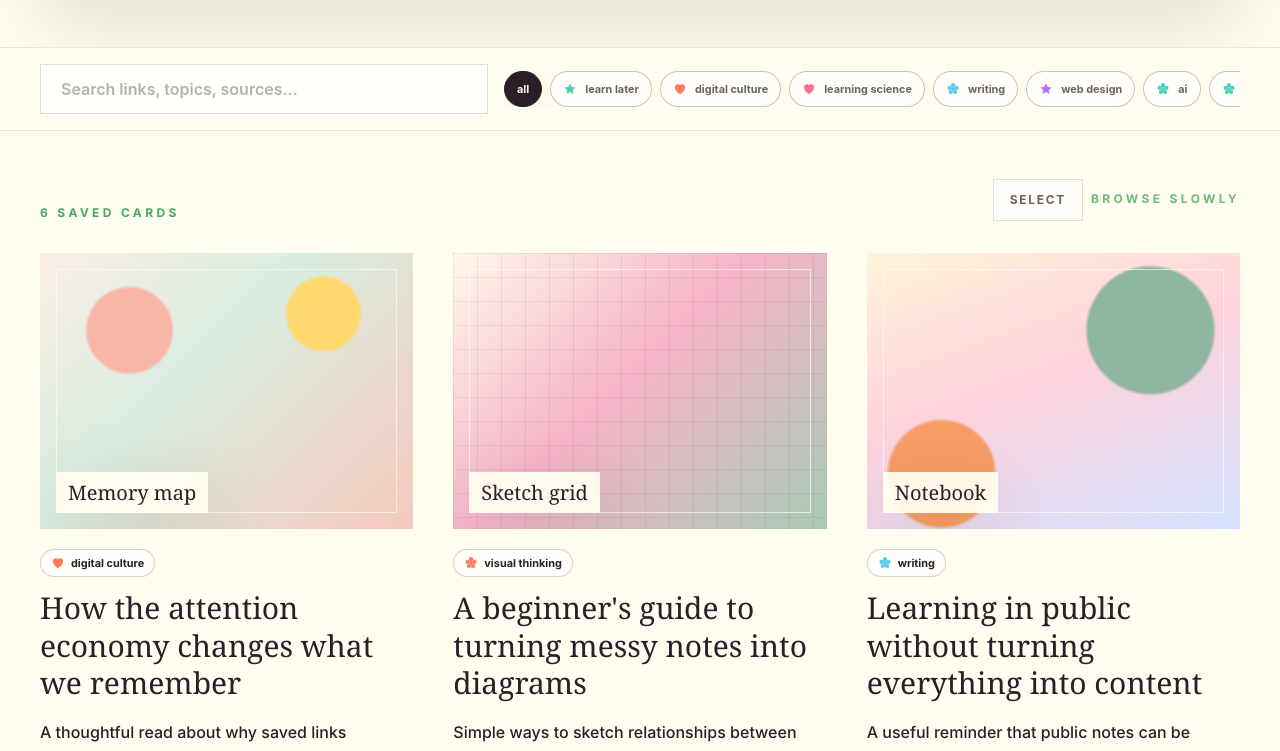
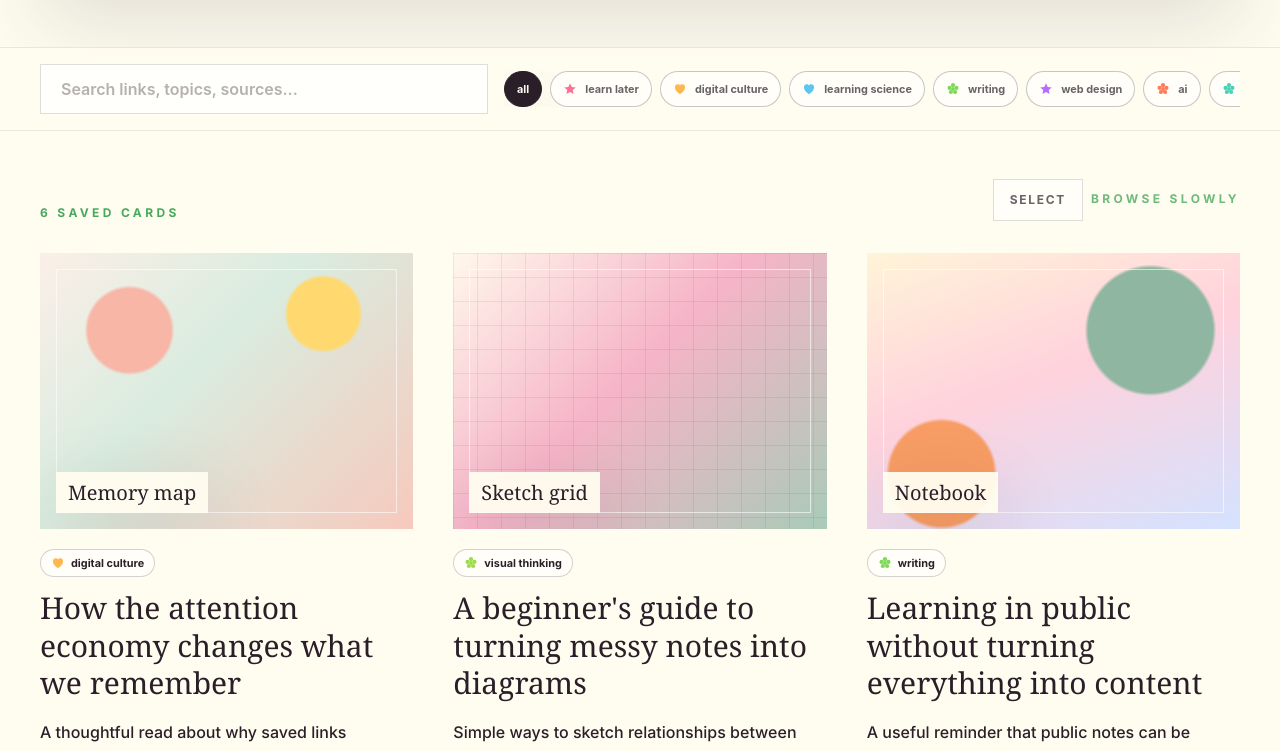
Before and after one commit to kaylindo149-cpu/learning-hub, a Next.js app: page / in a window 1280 px wide. Shown: the part 759-1510 px from the top of the page. Built offline with nearby package versions, Linux system fonts and the light colour scheme.

Commit message:
Use distinct tag mark colors

```diff
--- a/src/components/LearningArchive.tsx
+++ b/src/components/LearningArchive.tsx
@@ -68,7 +68,16 @@ const tagMarkColors = [
   "#7ed957",
   "#b86bff",
   "#ff7a59",
-  "#48d1b5"
+  "#48d1b5",
+  "#ff4f64",
+  "#9bdc4a",
+  "#4aa8ff",
+  "#f05bd5",
+  "#2ec4b6",
+  "#ff9f1c",
+  "#6a9cff",
+  "#c77dff",
+  "#00b894"
 ];
 
 const tagMarkShapes = ["star", "flower", "heart"] as const;
@@ -79,12 +88,24 @@ function getTagMarkSeed(tag: string) {
     .reduce((total, char) => total + char.charCodeAt(0), 0);
 }
 
-function TagMark({ muted = false, tag }: { muted?: boolean; tag: string }) {
+function TagMark({
+  colorIndex,
+  muted = false,
+  tag
+}: {
+  colorIndex?: number;
+  muted?: boolean;
+  tag: string;
+}) {
   const seed = getTagMarkSeed(tag);
   const shape = tagMarkShapes[seed % tagMarkShapes.length];
+  const resolvedColorIndex =
+    typeof colorIndex === "number" && colorIndex >= 0
+      ? colorIndex
+      : seed;
   const color = muted
     ? "rgba(45, 40, 35, 0.24)"
-    : tagMarkColors[seed % tagMarkColors.length];
+    : tagMarkColors[resolvedColorIndex % tagMarkColors.length];
 
   return (
     <span
@@ -530,6 +551,12 @@ export function LearningArchive() {
     );
   }
 
+  function getTagColorIndex(tag: string) {
+    return categoryOptions.findIndex(
+      (category) => normalizeTagValue(category) === normalizeTagValue(tag)
+    );
+  }
+
   function updateSavedCardTags(cardId: string, nextTags: string[]) {
     const nextTagSet = new Set(nextTags.map(normalizeTagValue));
     const normalizedNextTags = categoryOptions.filter((category) =>
@@ -676,7 +703,7 @@ export function LearningArchive() {
           </label>
 
           <div className="flex gap-2 overflow-x-auto pb-1 lg:ml-auto lg:pb-0">
-            {learningCategories.map((category) => (
+            {learningCategories.map((category, categoryIndex) => (
               <button
                 className={`inline-flex h-9 items-center gap-2 whitespace-nowrap rounded-full border px-3 text-[0.68rem] font-bold lowercase tracking-normal transition ${
                   activeCategory === category
@@ -688,7 +715,7 @@ export function LearningArchive() {
                 type="button"
               >
                 {category !== "All" ? (
-                  <TagMark tag={category} />
+                  <TagMark colorIndex={categoryIndex - 1} tag={category} />
                 ) : null}
                 {category}
               </button>
@@ -861,7 +888,10 @@ export function LearningArchive() {
                           className="inline-flex h-7 items-center gap-1.5 rounded-full border border-ink/20 bg-white/60 px-2.5 text-[0.68rem] font-bold lowercase text-ink/68"
                           key={tag}
                         >
-                          <TagMark tag={tag} />
+                          <TagMark
+                            colorIndex={getTagColorIndex(tag)}
+                            tag={tag}
+                          />
                           {tag}
                         </span>
                       ))}
@@ -908,7 +938,7 @@ export function LearningArchive() {
                         </div>
                         {categoryOptions.length > 0 ? (
                           <div className="mt-3 flex flex-wrap gap-2">
-                            {categoryOptions.map((category) => {
+                            {categoryOptions.map((category, categoryIndex) => {
                               const isSelected = cardTags.some(
                                 (tag) =>
                                   normalizeTagValue(tag) ===
@@ -928,7 +958,11 @@ export function LearningArchive() {
                                   }
                                   type="button"
                                 >
-                                  <TagMark muted={!isSelected} tag={category} />
+                                  <TagMark
+                                    colorIndex={categoryIndex}
+                                    muted={!isSelected}
+                                    tag={category}
+                                  />
                                   {category}
                                 </button>
                               );
@@ -1024,7 +1058,7 @@ export function LearningArchive() {
             ) : null}
 
             <ul className="mt-5 space-y-2">
-              {categoryOptions.map((category) => (
+              {categoryOptions.map((category, categoryIndex) => (
                 <li
                   className="flex min-w-0 flex-col gap-2 border border-ink/10 bg-white/45 p-2 sm:flex-row sm:items-center"
                   key={category}
@@ -1068,7 +1102,7 @@ export function LearningArchive() {
                   ) : (
                     <>
                       <span className="inline-flex min-w-0 flex-1 items-center gap-2 truncate px-1 text-sm font-bold text-ink">
-                        <TagMark tag={category} />
+                        <TagMark colorIndex={categoryIndex} tag={category} />
                         {category}
                       </span>
                       <div className="flex gap-2">
```
